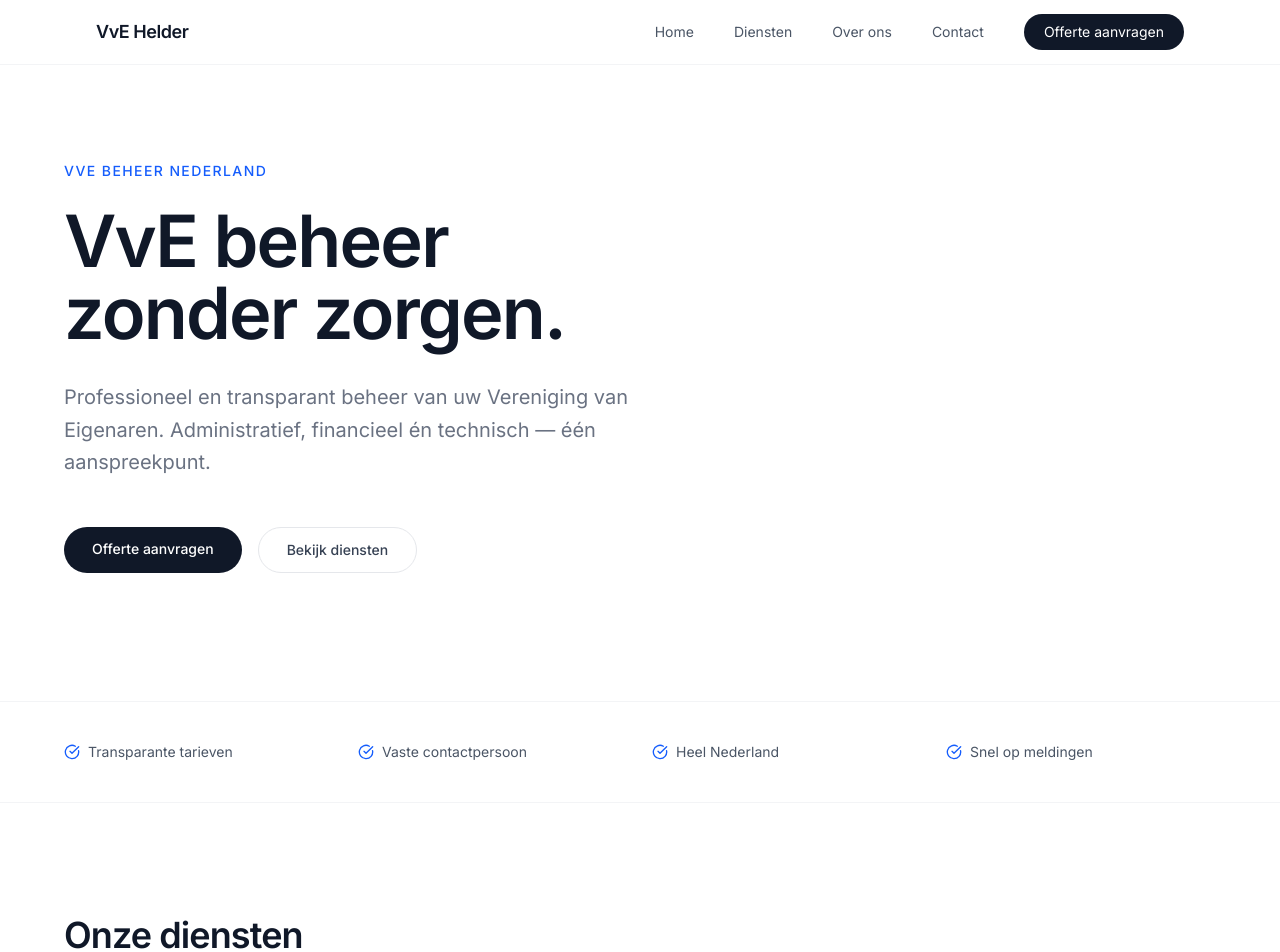
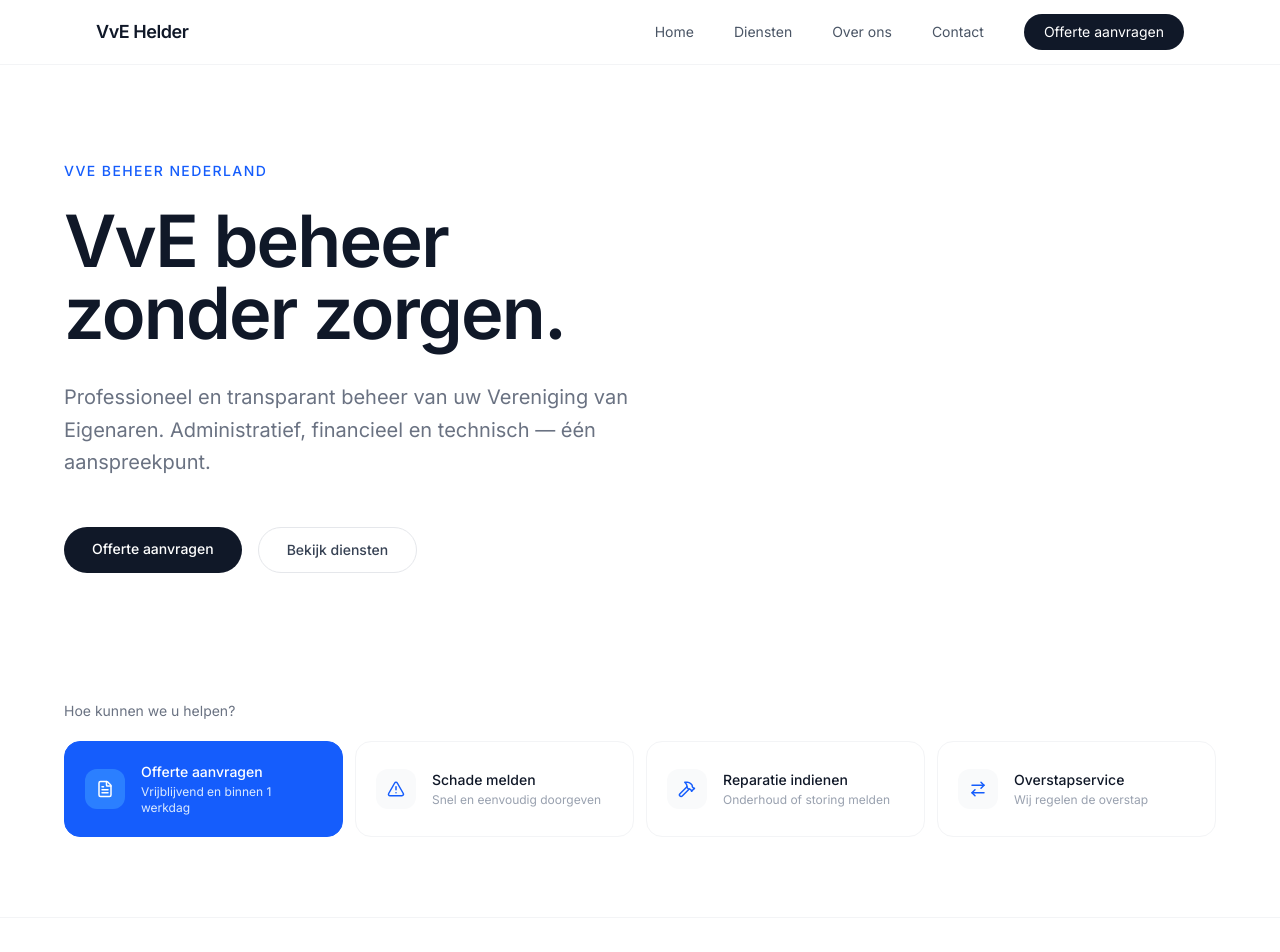
Before and after one commit to mitchellkauderer-code/vve-helder, a Next.js app: page / in a window 1280 px wide. Shown: the top 952 px of the page. Built offline with nearby package versions, Linux system fonts and the light colour scheme.

Commit message:
feat: add action block to homepage

```diff
--- a/app/page.tsx
+++ b/app/page.tsx
@@ -1,6 +1,6 @@
 import type { Metadata } from "next";
 import Link from "next/link";
-import { ClipboardList, PiggyBank, Wrench, CheckCircle } from "lucide-react";
+import { ClipboardList, PiggyBank, Wrench, CheckCircle, FileText, AlertTriangle, Hammer, ArrowRightLeft } from "lucide-react";
 import DienstCard from "@/components/DienstCard";
 import CTABanner from "@/components/CTABanner";
 
@@ -13,7 +13,6 @@ export const metadata: Metadata = {
 export default function HomePage() {
   return (
     <>
-      {/* Hero */}
       <section className="bg-white pt-24 pb-32 px-6">
         <div className="max-w-6xl mx-auto">
           <p className="text-sm font-medium text-blue-600 mb-6 tracking-widest uppercase">VvE Beheer Nederland</p>
@@ -22,21 +21,48 @@ export default function HomePage() {
           </h1>
           <p className="text-xl text-gray-500 max-w-xl mb-12 leading-relaxed">
             Professioneel en transparant beheer van uw Vereniging van Eigenaren.
-            Administratief, financieel én technisch — één aanspreekpunt.
+            Administratief, financieel en technisch — één aanspreekpunt.
           </p>
           <div className="flex flex-col sm:flex-row gap-4">
-            <Link
-              href="/offerte-aanvragen"
-              className="bg-gray-900 text-white px-7 py-3 rounded-full text-sm font-medium hover:bg-gray-700 transition-colors inline-block text-center"
-            >
+            <Link href="/offerte-aanvragen" className="bg-gray-900 text-white px-7 py-3 rounded-full text-sm font-medium hover:bg-gray-700 transition-colors inline-block text-center">
               Offerte aanvragen
             </Link>
-            <Link
-              href="/diensten"
-              className="text-gray-700 px-7 py-3 rounded-full text-sm font-medium border border-gray-200 hover:border-gray-400 transition-colors inline-block text-center"
-            >
+            <Link href="/diensten" className="text-gray-700 px-7 py-3 rounded-full text-sm font-medium border border-gray-200 hover:border-gray-400 transition-colors inline-block text-center">
               Bekijk diensten
             </Link>
+          </div>
+        </div>
+      </section>
+
+      {/* Actieblok */}
+      <section className="px-6 pb-20 bg-white">
+        <div className="max-w-6xl mx-auto">
+          <p className="text-sm text-gray-500 mb-5">Hoe kunnen we u helpen?</p>
+          <div className="grid grid-cols-1 sm:grid-cols-2 lg:grid-cols-4 gap-3">
+            {[
+              { icon: FileText, label: "Offerte aanvragen", sub: "Vrijblijvend en binnen 1 werkdag", href: "/offerte-aanvragen", accent: true },
+              { icon: AlertTriangle, label: "Schade melden", sub: "Snel en eenvoudig doorgeven", href: "/schade-melden", accent: false },
+              { icon: Hammer, label: "Reparatie indienen", sub: "Onderhoud of storing melden", href: "/reparatie-indienen", accent: false },
+              { icon: ArrowRightLeft, label: "Overstapservice", sub: "Wij regelen de overstap", href: "/overstapservice", accent: false },
+            ].map((item) => (
+              <Link
+                key={item.label}
+                href={item.href}
+                className={`flex items-center gap-4 p-5 rounded-2xl border transition-all group ${
+                  item.accent
+                    ? "bg-blue-600 border-blue-600 text-white hover:bg-blue-700"
+                    : "bg-white border-gray-100 hover:border-gray-300 text-gray-900"
+                }`}
+              >
+                <div className={`w-10 h-10 rounded-xl flex items-center justify-center shrink-0 ${item.accent ? "bg-blue-500" : "bg-gray-50"}`}>
+                  <item.icon size={18} className={item.accent ? "text-white" : "text-blue-600"} />
+                </div>
+                <div>
+                  <p className={`text-sm font-medium ${item.accent ? "text-white" : "text-gray-900"}`}>{item.label}</p>
+                  <p className={`text-xs mt-0.5 ${item.accent ? "text-blue-100" : "text-gray-400"}`}>{item.sub}</p>
+                </div>
+              </Link>
+            ))}
           </div>
         </div>
       </section>
@@ -70,24 +96,9 @@ export default function HomePage() {
             </p>
           </div>
           <div className="grid grid-cols-1 md:grid-cols-3 gap-5">
-            <DienstCard
-              icon={ClipboardList}
-              title="Administratief beheer"
-              description="Vergaderingen organiseren, notulen, correspondentie en archief — volledig geregeld."
-              href="/diensten/administratief-beheer"
-            />
-            <DienstCard
-              icon={PiggyBank}
-              title="Financieel beheer"
-              description="Servicekosten, begroting, jaarrekening en reservefonds transparant beheerd."
-              href="/diensten/financieel-beheer"
-            />
-            <DienstCard
-              icon={Wrench}
-              title="Technisch beheer"
-              description="Onderhoud, storingen en renovaties professioneel afgehandeld."
-              href="/diensten/technisch-beheer"
-            />
+            <DienstCard icon={ClipboardList} title="Administratief beheer" description="Vergaderingen organiseren, notulen, correspondentie en archief — volledig geregeld." href="/diensten/administratief-beheer" />
+            <DienstCard icon={PiggyBank} title="Financieel beheer" description="Servicekosten, begroting, jaarrekening en reservefonds transparant beheerd." href="/diensten/financieel-beheer" />
+            <DienstCard icon={Wrench} title="Technisch beheer" description="Onderhoud, storingen en renovaties professioneel afgehandeld." href="/diensten/technisch-beheer" />
           </div>
         </div>
       </section>
@@ -97,12 +108,9 @@ export default function HomePage() {
         <div className="max-w-6xl mx-auto">
           <div className="grid grid-cols-1 md:grid-cols-2 gap-20 items-center">
             <div>
-              <h2 className="text-4xl font-semibold tracking-tight text-gray-900 mb-6">
-                Waarom VvE Helder?
-              </h2>
+              <h2 className="text-4xl font-semibold tracking-tight text-gray-900 mb-6">Waarom VvE Helder?</h2>
               <p className="text-gray-500 leading-relaxed mb-8">
-                Wij geloven dat goed VvE beheer draait om duidelijkheid en
-                betrokkenheid. Geen bureaucratie, geen verrassingen.
+                Wij geloven dat goed VvE beheer draait om duidelijkheid en betrokkenheid. Geen bureaucratie, geen verrassingen.
               </p>
               <ul className="space-y-4">
                 {[
@@ -117,10 +125,7 @@ export default function HomePage() {
                   </li>
                 ))}
               </ul>
-              <Link
-                href="/over-ons"
-                className="mt-8 inline-block text-sm text-blue-600 hover:underline"
-              >
+              <Link href="/over-ons" className="mt-8 inline-block text-sm text-blue-600 hover:underline">
                 Lees meer over ons →
               </Link>
             </div>
```
